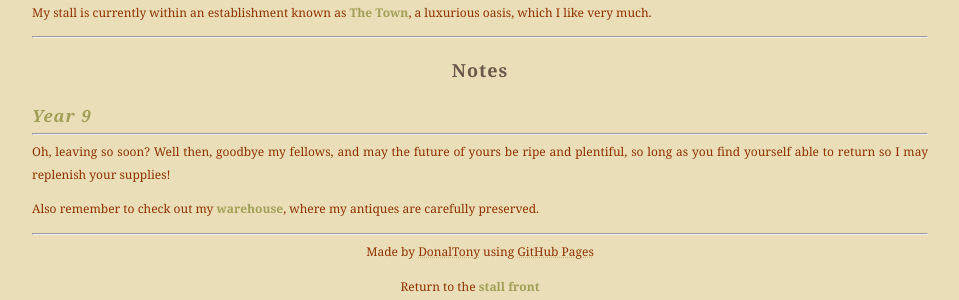
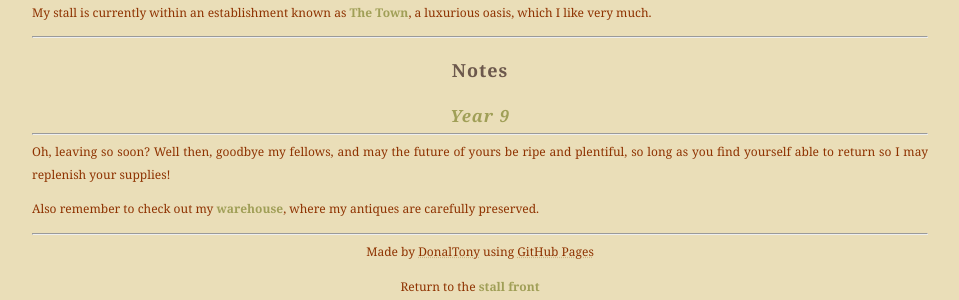
Before and after one commit to dvaraka/the-merchant, a Jekyll site: the page built from index.md, in a window 1280 px wide. Shown: the part 234-534 px from the top of the page, without its empty margins (160-1119 px from the left). Built offline with Jekyll 4.4.1, drawn with Linux system fonts in a browser that asks for light colours; our own code applies the rules of GitHub Pages for plain Markdown files.

Commit message:
Update main.css

```diff
--- a/assets/css/main.css
+++ b/assets/css/main.css
@@ -32,7 +32,7 @@ h3 {
 	letter-spacing: 1px;
 	margin-bottom: 0;
 	color: #6c584c;
-	text-align: justify;
+	text-align: center;
 }
 
 h4 {
@@ -107,7 +107,3 @@ img {
 		margin-left: 7.5%;
 	}
 }
-
-h3 a {
-	text-align: center;
-}
```
